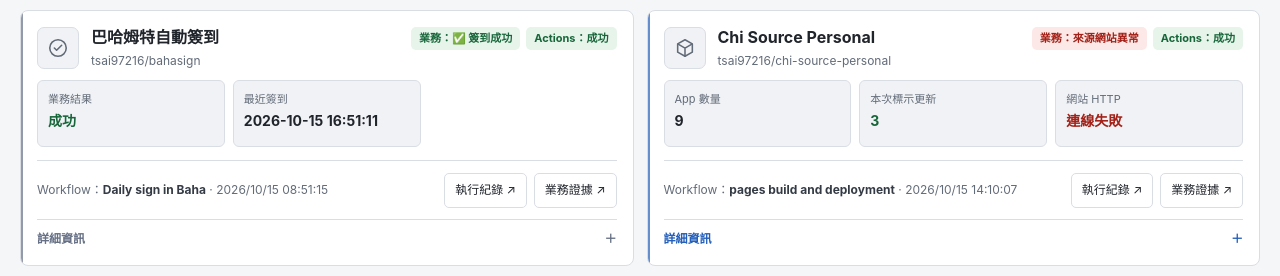
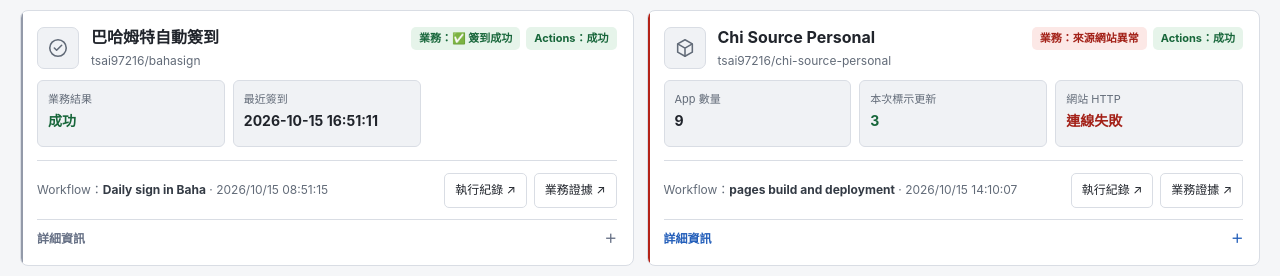
Before and after one commit to 47tsai/status, a plain HTML site: page index.html in a window 1280 px wide. Shown: the part 846-1122 px from the top of the page. Drawn offline with Linux system fonts and the light colour scheme.

Commit message:
improve: prioritize unhealthy projects and stale data

```diff
--- a/index.html
+++ b/index.html
@@ -113,6 +113,13 @@
 html[data-theme="light"] .project[data-kind="claim"],html[data-theme="light"] .project[data-kind="freegame"],html[data-theme="light"] .project[data-kind="checkin"],html[data-theme="light"] .project[data-kind="deploy"],html[data-theme="light"] .project[data-kind="dashboard"],html[data-theme="light"] .project[data-kind="vps"]{--accent:#667085}
 </style>
 <style>
+/* Surface health problems without changing the established category order. */
+.project[data-health="attention"]{border-color:color-mix(in srgb,var(--red) 58%,var(--line))}
+.project[data-health="attention"]:before{background:var(--red);opacity:1}
+.project[data-health="running"]{border-color:color-mix(in srgb,var(--amber) 38%,var(--line))}
+@media(prefers-reduced-motion:reduce){*,*::before,*::after{scroll-behavior:auto!important;transition:none!important;animation:none!important}}
+</style>
+<style>
 /* Accessible icon system and complete three-mode theme support. */
 :root{color-scheme:dark}
 html[data-theme="light"]{color-scheme:light}
@@ -176,7 +183,8 @@
   return true;
  });
  const kindOrder={dashboard:0,vps:1,claim:2,checkin:3,source:4,deploy:5,freegame:6};
- filtered.sort((a,b)=>(kindOrder[a.business?.kind]??7)-(kindOrder[b.business?.kind]??7));
+ const severity=x=>isWorkflowBad(x)||isBusinessBad(x)?0:isRunning(x)?1:(x.business?.business_status==='success'&&x.status==='success')?3:2;
+ filtered.sort((a,b)=>(kindOrder[a.business?.kind]??7)-(kindOrder[b.business?.kind]??7)||severity(a)-severity(b)||(new Date(b.updated_at||0)-new Date(a.updated_at||0)));
  $('total').textContent=items.length;
  $('bizok').textContent=items.filter(x=>x.business?.business_status==='success').length;
  $('attention').textContent=items.filter(x=>isWorkflowBad(x)||isBusinessBad(x)).length;
@@ -184,7 +192,7 @@
  const wrap=$('projects');wrap.replaceChildren();
  if(!filtered.length){wrap.append(node('div','empty','沒有符合條件的專案。'));return}
  filtered.forEach(x=>{
-  const b=x.business||{},card=node('article','project');card.dataset.kind=b.kind||'generic';
+  const b=x.business||{},card=node('article','project');card.dataset.kind=b.kind||'generic';if(isWorkflowBad(x)||isBusinessBad(x)){card.dataset.health='attention';card.setAttribute('aria-label',(b.title||x.name)+'，需要注意')}else if(isRunning(x)){card.dataset.health='running'}else{card.dataset.health='normal'}
   const head=node('div','project-head'),ico=node('div','app-icon'),tw=node('div','title-wrap');ico.append(svgIcon(['dashboard','vps','claim','freegame','checkin','source','deploy'].includes(b.kind)?b.kind:'generic'));
   tw.append(node('div','project-title',b.title||x.name));
   const repo=node('a','repo',x.full_name||x.name);repo.href=x.html_url;repo.target='_blank';repo.rel='noopener noreferrer';tw.append(repo);
@@ -201,8 +209,8 @@
   det.append(sum,list);if(b.note)det.append(node('p','note',b.note));card.append(det);wrap.append(card);
  });
 }
-async function load(){if(loading)return;loading=true;const btn=$('refresh');btn.disabled=true;$('refreshLabel').textContent='更新中…';try{const r=await fetch('./status.json?t='+Date.now(),{cache:'no-store'});if(!r.ok)throw Error('HTTP '+r.status);const data=await r.json();items=data.repositories||[];lastGeneratedAt=data.generated_at?new Date(data.generated_at):null;updateFreshness();render()}catch(e){$('updated').textContent='讀取失敗：'+e.message;if(!items.length)$('projects').replaceChildren(node('div','empty','目前讀取不到狀態資料，請稍後重試。'))}finally{loading=false;btn.disabled=false;$('refreshLabel').textContent='重新整理'}}
-function updateFreshness(){const el=$('updated');if(!lastGeneratedAt){el.textContent='尚未取得資料更新時間';return}const age=Math.max(0,Math.floor((Date.now()-lastGeneratedAt.getTime())/60000));const stamp=lastGeneratedAt.toLocaleString('zh-TW',{hour12:false});el.textContent='資料更新：'+stamp+' · '+(age<1?'不到 1 分鐘前':age+' 分鐘前')+(age>=20?' · 資料可能過期':'');el.classList.toggle('stale',age>=20)}
+async function load(){if(loading)return;loading=true;const btn=$('refresh');btn.disabled=true;$('refreshLabel').textContent='更新中…';try{const r=await fetch('./status.json?t='+Date.now(),{cache:'no-store'});if(!r.ok)throw Error('HTTP '+r.status);const data=await r.json();items=data.repositories||[];lastGeneratedAt=data.generated_at?new Date(data.generated_at):null;updateFreshness();render()}catch(e){$('updated').textContent='讀取失敗：'+e.message;$('updated').classList.add('stale');if(!items.length)$('projects').replaceChildren(node('div','empty','目前讀取不到狀態資料，請稍後重試。'))}finally{loading=false;btn.disabled=false;$('refreshLabel').textContent='重新整理'}}
+function updateFreshness(){const el=$('updated');if(!lastGeneratedAt||Number.isNaN(lastGeneratedAt.getTime())){el.textContent='尚未取得資料更新時間';el.classList.add('stale');return}const age=Math.max(0,Math.floor((Date.now()-lastGeneratedAt.getTime())/60000));const stamp=lastGeneratedAt.toLocaleString('zh-TW',{hour12:false});el.textContent='資料更新：'+stamp+' · '+(age<1?'不到 1 分鐘前':age+' 分鐘前')+(age>=20?' · 資料可能過期':'');el.classList.toggle('stale',age>=20)}
 setInterval(()=>{if(!document.hidden)load()},60000);
 setInterval(updateFreshness,15000);
 const themeToggle=$('themeToggle'),themeIcon=$('themeIcon'),themeLabel=$('themeLabel');
```
